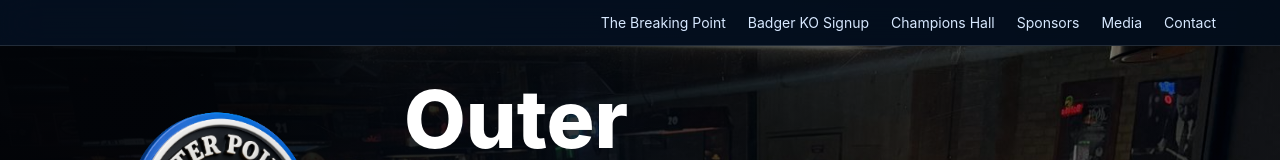
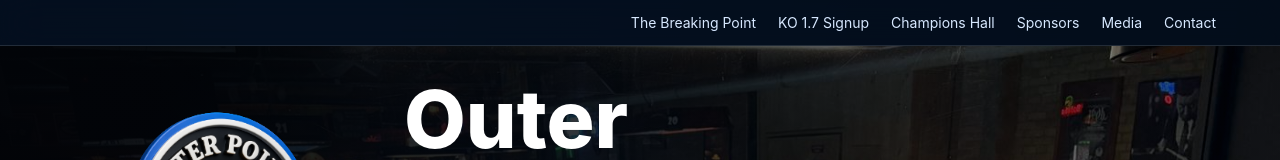
Before and after one commit to outerpointsproductions-design/outer-points-productions-clean, a React (Vite) app in the folder opp-clean-repo/: page / in a window 1280 px wide. Shown: the top 160 px of the page. Built offline with nearby package versions, Linux system fonts and the light colour scheme.

Commit message:
Update main.jsx

```diff
--- a/opp-clean-repo/src/main.jsx
+++ b/opp-clean-repo/src/main.jsx
@@ -91,7 +91,7 @@ function Header(){
   target="_blank"
   rel="noopener noreferrer"
 >
-  Badger KO Signup
+  KO 1.7 Signup
 </a>
         <a href="/champions-hall">Champions Hall</a>
         <a href="#sponsors">Sponsors</a>
```
